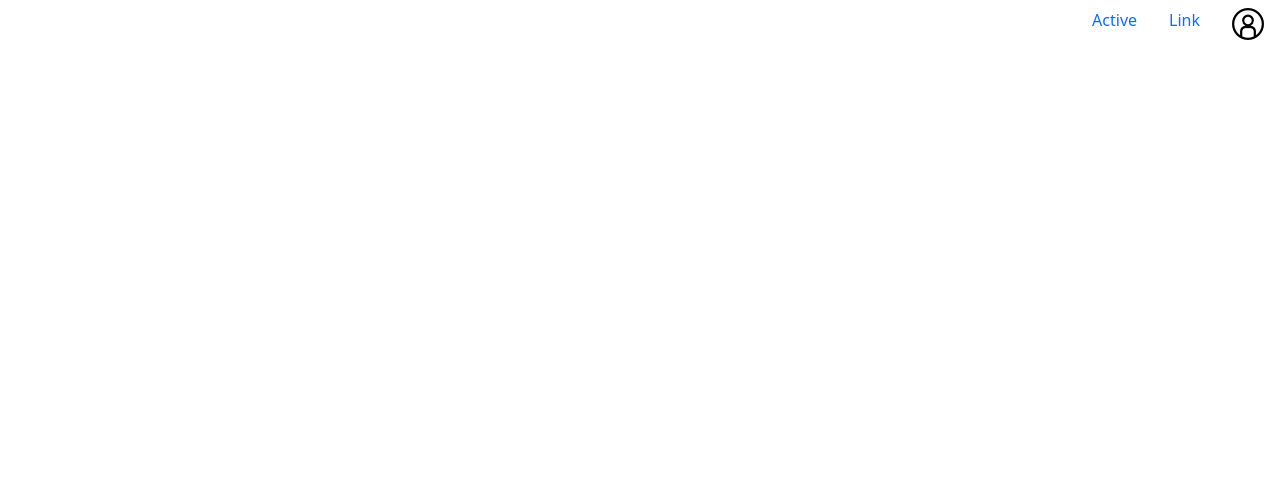
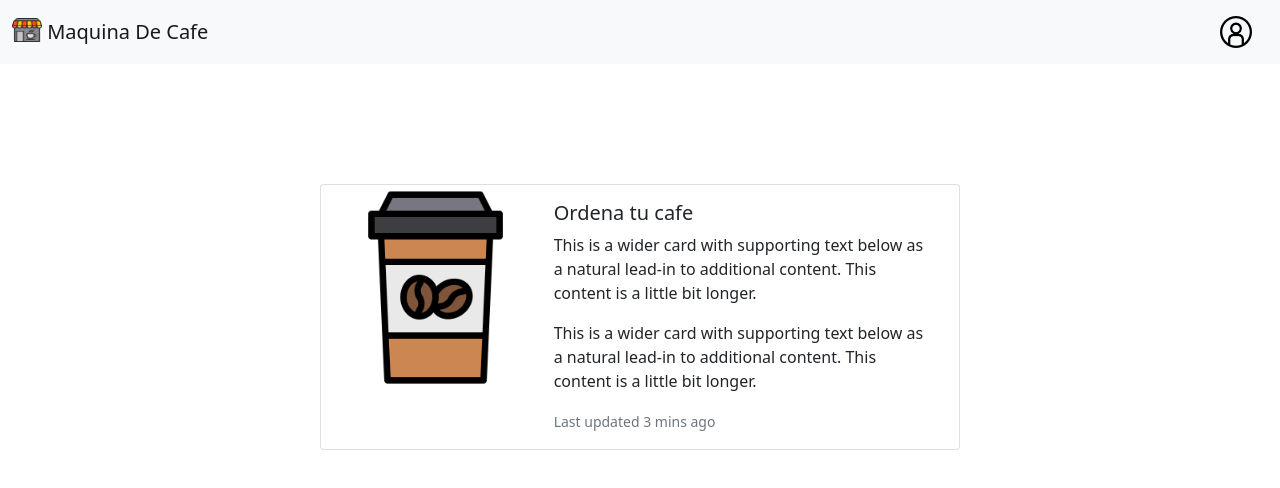
Before and after one commit to KeuryLendof/tddCafetera, a plain HTML site: page index.html in a window 1280 px wide. Drawn offline with nearby package versions, Linux system fonts and the light colour scheme.

Commit message:
diseno de la pagina principal

```diff
--- a/app/app.js
+++ b/app/app.js
@@ -39,6 +39,11 @@ function cargar(){
     document.getElementById('cantidadVasoP').innerHTML = vasoPequeno;
     document.getElementById('cantidadVasoM').innerHTML = vasoMediano;
     document.getElementById('cantidadVasoG').innerHTML = vasoGrande;
+    // if(cafe == 8){
+    //     console.log("Todo funciona bien")
+    // }else{
+    //     console.log("perfecto")
+    // }
 }
 
 aumentarCafeBtn.addEventListener("click",()=>{
--- a/css/style.css
+++ b/css/style.css
@@ -71,3 +71,7 @@ body{
     margin: 0 auto;
     font-size: 1.5em;
 }
+
+.inicio{
+    margin-top: 120px;
+}
--- a/index.html
+++ b/index.html
@@ -4,7 +4,7 @@
     <!-- Required meta tags -->
     <meta charset="utf-8">
     <meta name="viewport" content="width=device-width, initial-scale=1">
-
+    <link rel="stylesheet" href="/css/style.css">
     <!-- Bootstrap CSS -->
     <link href="https://cdn.jsdelivr.net/npm/bootstrap@5.0.2/dist/css/bootstrap.min.css" rel="stylesheet" integrity="sha384-EVSTQN3/azprG1Anm3QDgpJLIm9Nao0Yz1ztcQTwFspd3yD65VohhpuuCOmLASjC" crossorigin="anonymous">
 
@@ -12,17 +12,53 @@
   </head>
   <body>
 
-    <ul class="nav justify-content-end">
-        <li class="nav-item">
-          <a class="nav-link active" aria-current="page" href="#">Active</a>
-        </li>
-        <li class="nav-item">
-          <a class="nav-link" href="#">Link</a>
-        </li>
-        <li class="nav-item">
-          <a class="nav-link" href="/inventario.html"><img src="/img/iniciar-sesion (1).png" alt=""></a>
-        </li>
-    </ul>
+    <nav class="navbar navbar-light bg-light">
+      <div class="container-fluid">
+        <a class="navbar-brand">
+          <img src="/img/cafeteria.png" alt="" width="30" height="24" class="d-inline-block align-text-top">
+          Maquina De Cafe
+        </a>
+        <form class="d-flex">
+          <a class="nav-link" data-bs-toggle="modal" data-bs-target="#exampleModal"><img src="/img/iniciar-sesion (1).png" alt=""></a>
+        </form>
+      </div>
+    </nav>
+
+    <div class="card mb-3 container inicio" style="max-width: 640px;">
+      <div class="row g-0">
+        <div class="col-md-4">
+          <img src="/img/quitar.png" class="img-fluid rounded-start" alt="...">
+        </div>
+        <div class="col-md-8">
+          <div class="card-body">
+            <h5 class="card-title">Ordena tu cafe</h5>
+            <p class="card-text">This is a wider card with supporting text below as a natural lead-in to additional content. This content is a little bit longer.</p>
+            <p class="card-text">This is a wider card with supporting text below as a natural lead-in to additional content. This content is a little bit longer.</p>
+            <p class="card-text"><small class="text-muted">Last updated 3 mins ago</small></p>
+          </div>
+        </div>
+      </div>
+    </div>
+
+
+
+    <div class="modal fade" id="exampleModal" tabindex="-1" aria-labelledby="exampleModalLabel" aria-hidden="true">
+      <div class="modal-dialog modal-dialog-centered">
+        <div class="modal-content">
+          <div class="modal-header">
+            <h5 class="modal-title" id="exampleModalLabel">Login</h5>
+            <button type="button" class="btn-close" data-bs-dismiss="modal" aria-label="Close"></button>
+          </div>
+          <div class="modal-body">
+            ...
+          </div>
+          <div class="modal-footer">
+            <button type="button" class="btn btn-secondary" data-bs-dismiss="modal">Close</button>
+            <button type="button" class="btn btn-primary">Save changes</button>
+          </div>
+        </div>
+      </div>
+    </div>
 
 
     <script src="https://cdn.jsdelivr.net/npm/bootstrap@5.0.2/dist/js/bootstrap.bundle.min.js" integrity="sha384-MrcW6ZMFYlzcLA8Nl+NtUVF0sA7MsXsP1UyJoMp4YLEuNSfAP+JcXn/tWtIaxVXM" crossorigin="anonymous"></script>
```
Also changed, not shown: img/cafeteria.png (added), img/quitar.png (added).
